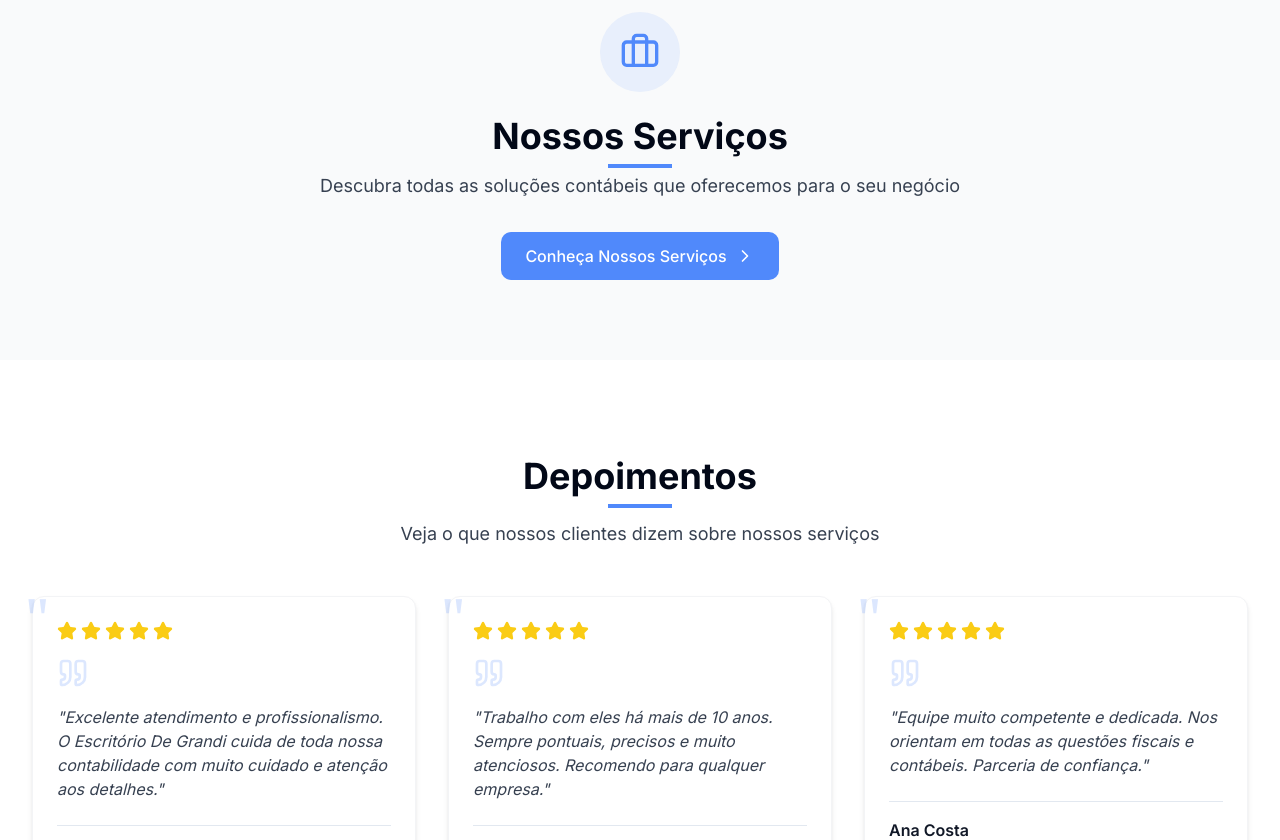
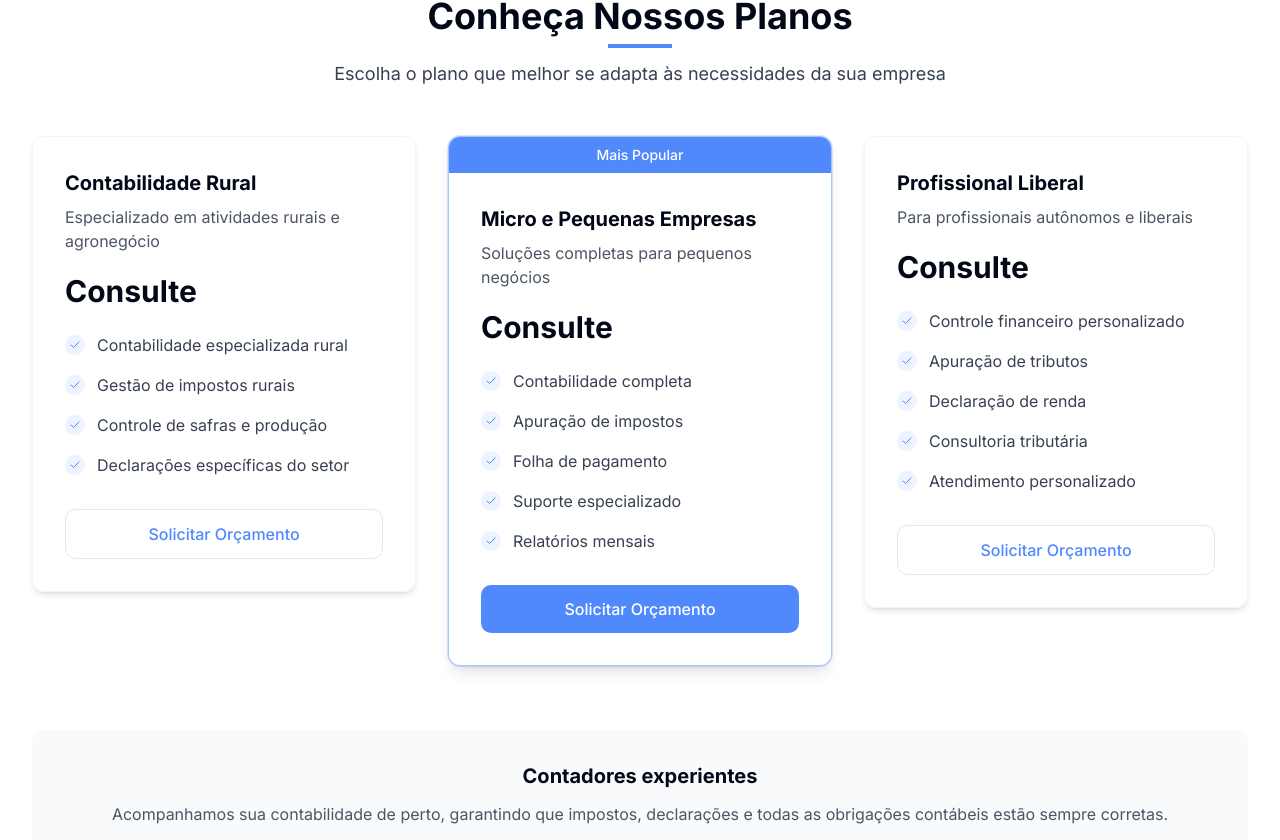
Before and after one commit to DevZipMateus/degrandi, a React (Vite) app: page / in a window 1280 px wide. Shown: the part 2320-3160 px from the top of the page. Built offline with nearby package versions, Linux system fonts and the light colour scheme.

Commit message:
feat: Add "Conheça Nossos Planos" section
Added a new section to the main page ("Conheça Nossos Planos") with plan details (Contabilidade Rural, Micro e Pequenas Empresas, Profissional Liberal) and WhatsApp buttons. Also added a concluding paragraph about experienced accountants.

```diff
--- a/src/components/PlanCard.tsx
+++ b/src/components/PlanCard.tsx
@@ -19,6 +19,14 @@ const PlanCard = ({
   isPopular = false,
   className
 }: PlanCardProps) => {
+  const phoneNumber = "5433911010";
+  const message = `Olá! Gostaria de solicitar um orçamento para o plano ${title}.`;
+
+  const handleWhatsAppClick = () => {
+    const url = `https://wa.me/${phoneNumber}?text=${encodeURIComponent(message)}`;
+    window.open(url, '_blank');
+  };
+
   return (
     <div className={cn(
       "glass-card rounded-xl overflow-hidden transition-all duration-300",
@@ -37,7 +45,7 @@ const PlanCard = ({
 
         <div className="mt-5">
           <span className="text-3xl font-bold">{price}</span>
-          <span className="text-gray-500 ml-1">/mês</span>
+          {price !== "Consulte" && <span className="text-gray-500 ml-1">/mês</span>}
         </div>
 
         <ul className="mt-6 space-y-4">
@@ -51,8 +59,8 @@ const PlanCard = ({
           ))}
         </ul>
 
-        <a
-          href="#contato"
+        <button
+          onClick={handleWhatsAppClick}
           className={cn(
             "mt-8 w-full block text-center py-3 rounded-md font-medium transition-colors",
             isPopular
@@ -60,8 +68,8 @@ const PlanCard = ({
               : "bg-white text-primary border border-gray-200 hover:bg-gray-50"
           )}
         >
-          Escolher Plano
-        </a>
+          Solicitar Orçamento
+        </button>
       </div>
     </div>
   );
--- a/src/components/PlansSection.tsx
+++ b/src/components/PlansSection.tsx
@@ -4,22 +4,39 @@ import AnimatedSection from './AnimatedSection';
 
 const PlansSection = () => {
   const plans = [{
-    title: "MEI",
-    price: "R$199",
-    description: "Ideal para Microempreendedores Individuais",
-    features: ["Declaração Anual (DASN-SIMEI)", "Emissão de guias (DAS)", "Suporte básico por e-mail", "Orientação fiscal"],
+    title: "Contabilidade Rural",
+    price: "Consulte",
+    description: "Especializado em atividades rurais e agronegócio",
+    features: [
+      "Contabilidade especializada rural",
+      "Gestão de impostos rurais",
+      "Controle de safras e produção",
+      "Declarações específicas do setor"
+    ],
     isPopular: false
   }, {
-    title: "Essencial",
-    price: "R$399",
-    description: "Perfeito para pequenas empresas",
-    features: ["Contabilidade completa", "Apuração de impostos", "Folha de pagamento (até 5 funcionários)", "Suporte por telefone e e-mail", "Relatórios trimestrais"],
+    title: "Micro e Pequenas Empresas",
+    price: "Consulte",
+    description: "Soluções completas para pequenos negócios",
+    features: [
+      "Contabilidade completa",
+      "Apuração de impostos",
+      "Folha de pagamento",
+      "Suporte especializado",
+      "Relatórios mensais"
+    ],
     isPopular: true
   }, {
-    title: "Empresarial",
-    price: "R$799",
-    description: "Para empresas em crescimento",
-    features: ["Contabilidade completa", "Planejamento tributário", "Folha de pagamento (até 15 funcionários)", "Consultoria mensal", "Relatórios gerenciais mensais", "Atendimento prioritário"],
+    title: "Profissional Liberal",
+    price: "Consulte",
+    description: "Para profissionais autônomos e liberais",
+    features: [
+      "Controle financeiro personalizado",
+      "Apuração de tributos",
+      "Declaração de renda",
+      "Consultoria tributária",
+      "Atendimento personalizado"
+    ],
     isPopular: false
   }];
 
@@ -27,7 +44,7 @@ const PlansSection = () => {
     <section id="planos" className="bg-white py-16">
       <div className="section-container">
         <AnimatedSection>
-          <h2 className="section-title">Nossos Planos</h2>
+          <h2 className="section-title">Conheça Nossos Planos</h2>
           <p className="section-subtitle">
             Escolha o plano que melhor se adapta às necessidades da sua empresa
           </p>
@@ -48,14 +65,11 @@ const PlansSection = () => {
         </div>
 
         <AnimatedSection className="mt-16 text-center bg-gray-50 rounded-xl p-8">
-          <h3 className="text-xl font-bold mb-3">Precisa de um plano personalizado?</h3>
+          <h3 className="text-xl font-bold mb-3">Contadores experientes</h3>
           <p className="text-gray-600 mb-6">
-            Oferecemos planos personalizados para empresas com necessidades específicas.
-            Entre em contato conosco para uma proposta sob medida.
+            Acompanhamos sua contabilidade de perto, garantindo que impostos,
+            declarações e todas as obrigações contábeis estão sempre corretas.
           </p>
-          <a href="#contato" className="btn-primary inline-block">
-            Solicitar Plano Personalizado
-          </a>
         </AnimatedSection>
       </div>
     </section>
--- a/src/pages/Index.tsx
+++ b/src/pages/Index.tsx
@@ -3,6 +3,7 @@ import { useEffect } from 'react';
 import Header from '@/components/Header';
 import HeroSection from '@/components/HeroSection';
 import AboutSection from '@/components/AboutSection';
+import PlansSection from '@/components/PlansSection';
 import ServicesButton from '@/components/ServicesButton';
 import TestimonialsSection from '@/components/TestimonialsSection';
 import ContactSection from '@/components/ContactSection';
@@ -76,6 +77,7 @@ const Index = () => {
       <main className="flex-grow pt-0">
         <HeroSection />
         <AboutSection />
+        <PlansSection />
         <ServicesButton />
         <TestimonialsSection />
         <ContactSection />
```
